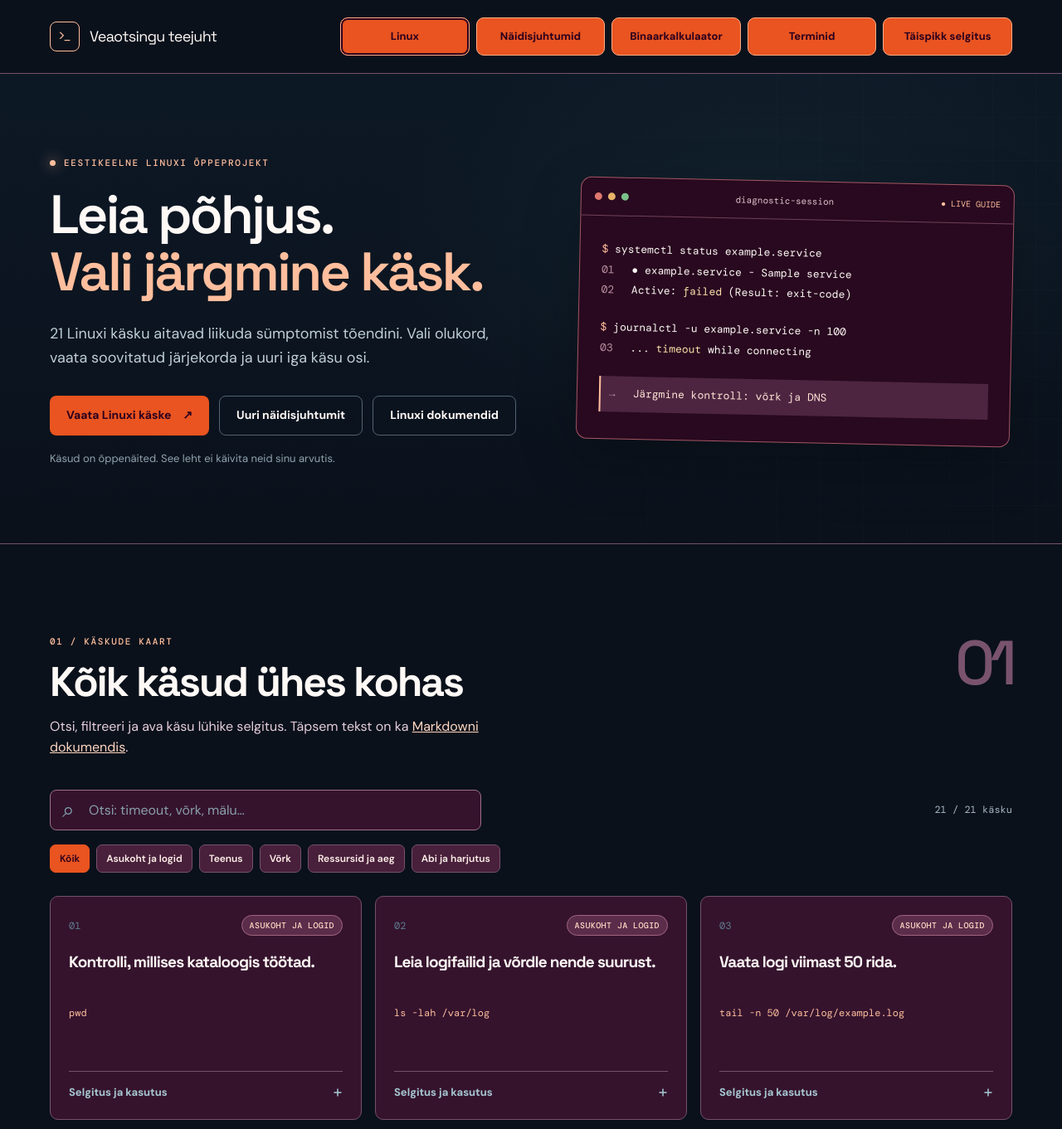
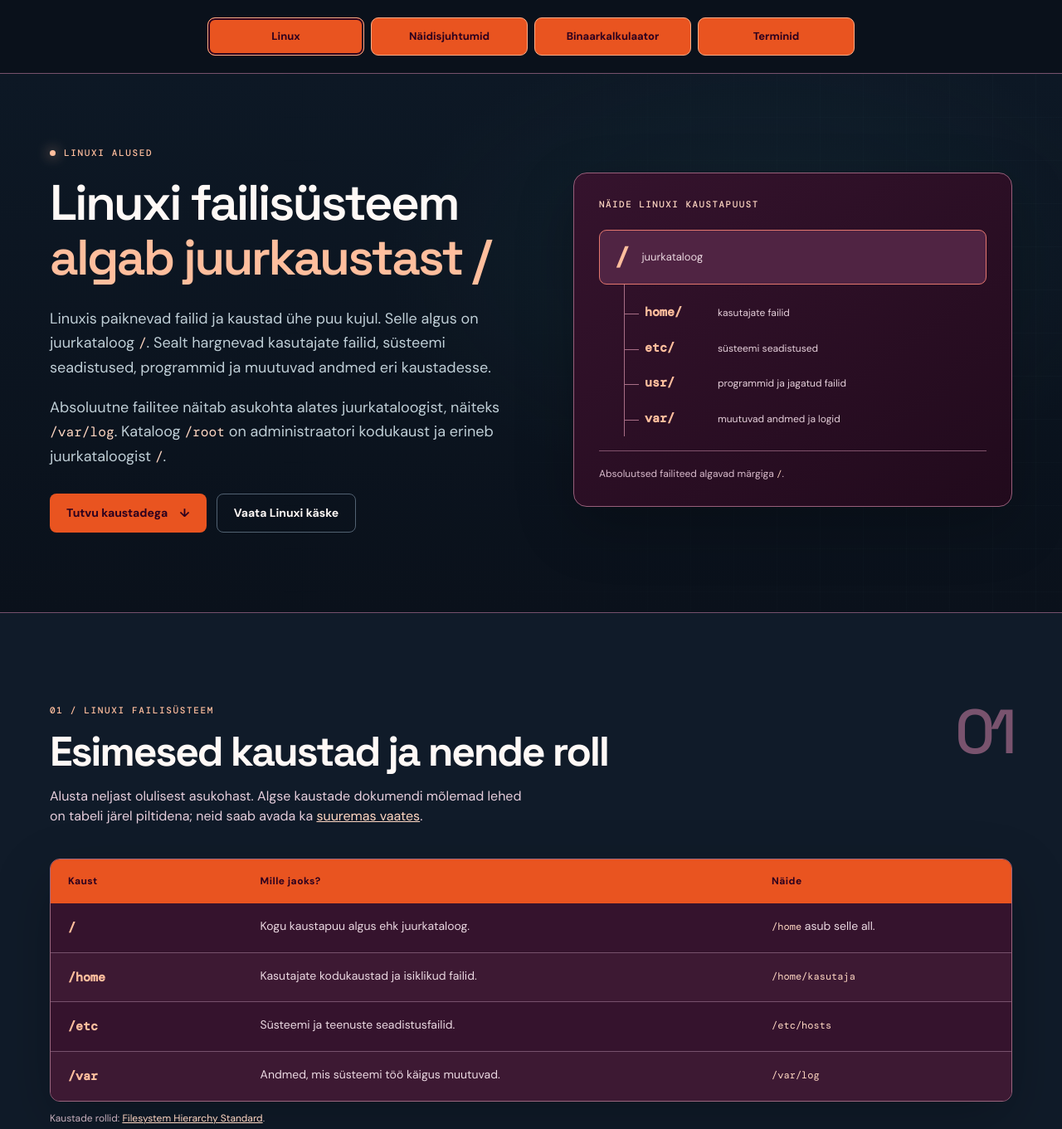
Before and after one commit to OveKre/linux-troubleshooting-tutorial, a plain HTML site: page index.html in a window 1280 px wide. Shown: the top 1361 px of the page at 83% size. Drawn offline with nearby package versions, Linux system fonts and the light colour scheme.

Commit message:
Tee Linuxi failisüsteemist avalehe algus

```diff
--- a/index.html
+++ b/index.html
@@ -5,8 +5,8 @@
   <meta name="viewport" content="width=device-width, initial-scale=1">
   <meta name="color-scheme" content="dark">
   <meta name="theme-color" content="#0a111b">
-  <meta name="description" content="21 Linuxi käsku ja visuaalne veaotsingu teejuht eesti keeles.">
-  <title>Veaotsingu teejuht</title>
+  <meta name="description" content="Linuxi failisüsteemi sissejuhatus, kaustade ülevaade ja praktilised käsud eesti keeles.">
+  <title>Linux</title>
   <link rel="stylesheet" href="styles.css">
   <script src="navigation.js" defer></script>
   <script src="app.js" defer></script>
@@ -16,37 +16,65 @@
   <a class="skip-link" href="#main">Liigu sisu juurde</a>
   <header class="site-header">
     <div class="shell header-inner">
-      <a class="brand" href="index.html" aria-label="Veaotsingu teejuht, avalehele"><span class="brand-mark">&gt;_</span><span>Veaotsingu teejuht</span></a>
       <nav aria-label="Peamenüü">
-        <button type="button" class="nav-item" data-nav-target="#kasud" aria-current="page">Linux</button>
+        <button type="button" class="nav-item" data-nav-target="#top" aria-current="page">Linux</button>
         <a class="nav-item" href="#juhtumid">Näidisjuhtumid</a>
         <a class="nav-item" href="vorgu-alused.html#kalkulaator">Binaarkalkulaator</a>
         <a class="nav-item" href="vorgu-alused.html#terminid">Terminid</a>
-        <a class="nav-item" href="docs/kasud.md">Täispikk selgitus</a>
       </nav>
     </div>
   </header>
 
   <main id="main">
-    <section class="hero" id="top" aria-labelledby="hero-title">
+    <section class="hero filesystem-hero" id="top" aria-labelledby="hero-title">
       <div class="shell hero-grid">
         <div>
-          <p class="eyebrow"><span class="status-dot"></span> Eestikeelne Linuxi õppeprojekt</p>
-          <h1 id="hero-title">Leia põhjus.<br><em>Vali järgmine käsk.</em></h1>
-          <p class="hero-copy">21 Linuxi käsku aitavad liikuda sümptomist tõendini. Vali olukord, vaata soovitatud järjekorda ja uuri iga käsu osi.</p>
-          <div class="hero-actions"><a class="button primary" href="#kasud">Vaata Linuxi käske <span aria-hidden="true">↗</span></a><a class="button secondary" href="#juhtumid">Uuri näidisjuhtumit</a><a class="button secondary" href="#linuxi-dokumendid">Linuxi dokumendid</a></div>
-          <p class="hero-note">Käsud on õppenäited. See leht ei käivita neid sinu arvutis.</p>
+          <p class="eyebrow"><span class="status-dot"></span> Linuxi alused</p>
+          <h1 id="hero-title">Linuxi failisüsteem<br><em>algab juurkaustast /</em></h1>
+          <p class="hero-copy">Linuxis paiknevad failid ja kaustad ühe puu kujul. Selle algus on juurkataloog <code>/</code>. Sealt hargnevad kasutajate failid, süsteemi seadistused, programmid ja muutuvad andmed eri kaustadesse.</p>
+          <p class="hero-copy">Absoluutne failitee näitab asukohta alates juurkataloogist, näiteks <code>/var/log</code>. Kataloog <code>/root</code> on administraatori kodukaust ja erineb juurkataloogist <code>/</code>.</p>
+          <div class="hero-actions"><a class="button primary" href="#linuxi-dokumendid">Tutvu kaustadega <span aria-hidden="true">↓</span></a><a class="button secondary" href="#kasud">Vaata Linuxi käske</a></div>
         </div>
-        <div class="terminal" role="img" aria-label="Näidis terminali väljundist: teenuse olek, viimased logid ja järgmise sammu soovitus">
-          <div class="terminal-bar"><span class="lights" aria-hidden="true"><i></i><i></i><i></i></span><span>diagnostic-session</span><span class="terminal-live">● LIVE GUIDE</span></div>
-          <div class="terminal-body"><p><span class="prompt">$</span> systemctl status example.service</p><p><span class="line-no">01</span> ● example.service - Sample service</p><p><span class="line-no">02</span> Active: <span class="warn">failed</span> (Result: exit-code)</p><p class="terminal-gap"><span class="prompt">$</span> journalctl -u example.service -n 100</p><p><span class="line-no">03</span> ... <span class="warn">timeout</span> while connecting</p><p class="terminal-tip"><span class="line-no">→</span> Järgmine kontroll: võrk ja DNS</p></div>
+        <figure class="filesystem-tree" aria-labelledby="filesystem-tree-title">
+          <figcaption id="filesystem-tree-title">Näide Linuxi kaustapuust</figcaption>
+          <div class="tree-root"><code>/</code><span>juurkataloog</span></div>
+          <ul>
+            <li><code>home/</code><span>kasutajate failid</span></li>
+            <li><code>etc/</code><span>süsteemi seadistused</span></li>
+            <li><code>usr/</code><span>programmid ja jagatud failid</span></li>
+            <li><code>var/</code><span>muutuvad andmed ja logid</span></li>
+          </ul>
+          <p>Absoluutsed failiteed algavad märgiga <code>/</code>.</p>
+        </figure>
+      </div>
+    </section>
+
+    <section class="section linux-docs-section" id="linuxi-dokumendid" aria-labelledby="linux-docs-title">
+      <div class="shell">
+        <div class="section-heading"><div><p class="eyebrow">01 / Linuxi failisüsteem</p><h2 id="linux-docs-title">Esimesed kaustad ja nende roll</h2><p>Alusta neljast olulisest asukohast. Algse kaustade dokumendi mõlemad lehed on tabeli järel piltidena; neid saab avada ka <a href="failisysteem.html">suuremas vaates</a>.</p></div><span class="section-number" aria-hidden="true">01</span></div>
+        <div class="filesystem-table-wrap" role="region" tabindex="0" aria-label="Linuxi kaustade esmane tabel, kitsal ekraanil keritav">
+          <table class="filesystem-table">
+            <thead><tr><th scope="col">Kaust</th><th scope="col">Mille jaoks?</th><th scope="col">Näide</th></tr></thead>
+            <tbody>
+              <tr><th scope="row"><code>/</code></th><td>Kogu kaustapuu algus ehk juurkataloog.</td><td><code>/home</code> asub selle all.</td></tr>
+              <tr><th scope="row"><code>/home</code></th><td>Kasutajate kodukaustad ja isiklikud failid.</td><td><code>/home/kasutaja</code></td></tr>
+              <tr><th scope="row"><code>/etc</code></th><td>Süsteemi ja teenuste seadistusfailid.</td><td><code>/etc/hosts</code></td></tr>
+              <tr><th scope="row"><code>/var</code></th><td>Andmed, mis süsteemi töö käigus muutuvad.</td><td><code>/var/log</code></td></tr>
+            </tbody>
+          </table>
+        </div>
+        <p class="filesystem-table-source">Kaustade rollid: <a href="https://specifications.freedesktop.org/fhs/latest/rootRequirements.html">Filesystem Hierarchy Standard</a>.</p>
+        <h3 class="filesystem-docs-subtitle">Algne kaustade dokument</h3>
+        <div class="linux-docs-grid">
+          <a href="failisysteem.html#leht-1"><img src="assets/linux-kaustad-1.png" width="1241" height="1754" loading="lazy" alt="Linuxi kaustade selgituste esimene leht"><span>Linuxi kaustad · leht 1</span></a>
+          <a href="failisysteem.html#leht-2"><img src="assets/linux-kaustad-2.png" width="1241" height="1754" loading="lazy" alt="Linuxi kaustade selgituste teine leht"><span>Linuxi kaustad · leht 2</span></a>
         </div>
       </div>
     </section>
 
     <section class="section commands-section" id="kasud" aria-labelledby="commands-title">
       <div class="shell">
-        <div class="section-heading"><div><p class="eyebrow">01 / Käskude kaart</p><h2 id="commands-title">Kõik käsud ühes kohas</h2><p>Otsi, filtreeri ja ava käsu lühike selgitus. Täpsem tekst on ka <a href="docs/kasud.md">Markdowni dokumendis</a>.</p></div><span class="section-number" aria-hidden="true">01</span></div>
+        <div class="section-heading"><div><p class="eyebrow">02 / Käskude kaart</p><h2 id="commands-title">Kõik käsud ühes kohas</h2><p>Otsi, filtreeri ja ava Linuxi käsu selgitus ning kasutusnäide.</p></div><span class="section-number" aria-hidden="true">02</span></div>
         <div class="toolbar"><label class="search-wrap"><span class="search-icon" aria-hidden="true">⌕</span><span class="sr-only">Otsi käsku või märksõna</span><input id="search" type="search" placeholder="Otsi: timeout, võrk, mälu…" autocomplete="off"></label><span id="result-count" role="status"></span></div>
         <div class="filters" id="filters" role="group" aria-label="Filtreeri teema järgi"></div>
         <div class="command-grid" id="command-grid"></div>
@@ -64,7 +92,7 @@
 
     <section class="section cases-section" id="juhtumid" aria-labelledby="cases-title">
       <div class="shell">
-        <div class="section-heading"><div><p class="eyebrow">02 / Näidisjuhtumid</p><h2 id="cases-title">Logist juurpõhjuseni</h2><p>Vali pakiautomaadi tõrge. Loe vealogi ning ava ükshaaval käsu näidisväljund, et näha, kuidas järgmise kontrollini jõuda.</p></div><span class="section-number" aria-hidden="true">02</span></div>
+        <div class="section-heading"><div><p class="eyebrow">03 / Näidisjuhtumid</p><h2 id="cases-title">Logist juurpõhjuseni</h2><p>Vali pakiautomaadi tõrge. Loe vealogi ning ava ükshaaval käsu näidisväljund, et näha, kuidas järgmise kontrollini jõuda.</p></div><span class="section-number" aria-hidden="true">03</span></div>
         <p class="case-disclaimer">Kõik logid, aadressid, teenusenimed ja väljundid on väljamõeldud õppematerjal. Nupp „Kuva näidisväljund“ ei käivita käsku.</p>
         <div class="case-options" id="case-options" role="group" aria-label="Vali pakiautomaadi näidisjuhtum"></div>
         <div class="case-story" id="case-story">
@@ -77,7 +105,7 @@
 
     <section class="section journey-section" id="teekond" aria-labelledby="journey-title">
       <div class="shell">
-        <div class="section-heading"><div><p class="eyebrow">03 / Veaotsingu teekond</p><h2 id="journey-title">Mis on sümptom?</h2><p>Vali kõige lähem olukord. Iga samm näitab, mida kontrollida ja millise käsuga alustada.</p></div><span class="section-number" aria-hidden="true">03</span></div>
+        <div class="section-heading"><div><p class="eyebrow">04 / Veaotsingu teekond</p><h2 id="journey-title">Mis on sümptom?</h2><p>Vali kõige lähem olukord. Iga samm näitab, mida kontrollida ja millise käsuga alustada.</p></div><span class="section-number" aria-hidden="true">04</span></div>
         <div class="scenario-tabs" id="scenario-tabs" role="tablist" aria-label="Veaotsingu olukord"></div>
         <div class="journey-layout" id="journey-panel" role="tabpanel">
           <div class="journey-steps"><p class="mini-label">SOOVITATUD JÄRJEKORD</p><p class="journey-intro" id="journey-intro"></p><ol id="journey-list"></ol></div>
@@ -88,19 +116,9 @@
     </section>
 
 
-
-    <section class="section linux-docs-section" id="linuxi-dokumendid" aria-labelledby="linux-docs-title">
-      <div class="shell">
-        <div class="section-heading"><div><p class="eyebrow">04 / Linuxi dokumendid</p><h2 id="linux-docs-title">Linuxi failisüsteem</h2><p>Vaata sinu algse dokumendi mõlemat lehte. Ava <a href="failisysteem.html">suurem pildivaade</a> või <a href="assets/linux-kaustad-selgitused.pdf">algne PDF</a>.</p></div><span class="section-number" aria-hidden="true">04</span></div>
-        <div class="linux-docs-grid">
-          <a href="failisysteem.html#leht-1"><img src="assets/linux-kaustad-1.png" width="1241" height="1754" loading="lazy" alt="Linuxi kaustade selgituste esimene leht"><span>Linuxi kaustad · leht 1</span></a>
-          <a href="failisysteem.html#leht-2"><img src="assets/linux-kaustad-2.png" width="1241" height="1754" loading="lazy" alt="Linuxi kaustade selgituste teine leht"><span>Linuxi kaustad · leht 2</span></a>
-        </div>
-      </div>
-    </section>
   </main>
 
-  <footer class="site-footer"><div class="shell footer-inner"><span><span class="brand-mark">&gt;_</span> Veaotsingu teejuht</span><span>Õppimiseks loodud näited · <a href="docs/kasud.md">Loe täielikku selgitust</a></span></div></footer>
+  <footer class="site-footer"><div class="shell footer-inner"><span><span class="brand-mark">&gt;_</span> Linux</span><span>Failisüsteem · Linuxi käsud · näidisjuhtumid</span></div></footer>
   <div class="toast" id="toast" role="status" aria-live="polite"></div>
 </body>
 </html>
--- a/styles.css
+++ b/styles.css
@@ -144,3 +144,42 @@ body{background:var(--bg)}
 .practice-list li+li{border-top:1px solid #76516c}
 .practice-list span{color:#e6cedc;font-size:14px}
 @media(max-width:700px){.practice-list li{grid-template-columns:1fr;gap:5px}.linux-practice{padding:20px}}
+
+/* Linux home: one clear navigation row and a filesystem-first introduction. */
+.site-header .header-inner{justify-content:center}
+.site-header nav{grid-template-columns:repeat(4,minmax(0,1fr));width:min(780px,100%)}
+.filesystem-hero{padding:88px 0 96px}
+.filesystem-hero .hero-grid{grid-template-columns:1.04fr .96fr;gap:58px}
+.filesystem-hero h1{font-size:clamp(42px,4.7vw,68px);line-height:1.1}
+.filesystem-hero .hero-copy{margin-bottom:18px}
+.filesystem-hero .hero-actions{margin-top:29px}
+.filesystem-hero code{color:#ffd7c2;font-family:'DM Mono',monospace;font-size:.9em}
+.filesystem-tree{margin:0;padding:30px;border:1px solid #985f7a;border-radius:16px;background:linear-gradient(145deg,#35132d,#210a1c);box-shadow:var(--shadow)}
+.filesystem-tree figcaption{color:#ffd7c2;font:500 11px 'DM Mono',monospace;letter-spacing:.13em;text-transform:uppercase;margin-bottom:24px}
+.tree-root{display:flex;align-items:center;gap:15px;padding:13px 18px;border:1px solid #e4776e;border-radius:9px;background:#502443}
+.tree-root code{font:700 29px 'DM Mono',monospace;color:#ffbe9d}
+.tree-root span{color:#ead7df;font-size:13px}
+.filesystem-tree ul{list-style:none;border-left:1px solid #a86e86;margin:0 0 0 30px;padding:12px 0 0 24px}
+.filesystem-tree li{position:relative;display:flex;align-items:baseline;gap:14px;padding:11px 0;color:#e5cfda}
+.filesystem-tree li:before{content:'';position:absolute;left:-24px;top:23px;width:17px;border-top:1px solid #a86e86}
+.filesystem-tree li code{min-width:74px;font:600 15px 'DM Mono',monospace;color:#ffbe9d}
+.filesystem-tree li span{font-size:12px}
+.filesystem-tree p{border-top:1px solid #80516b;color:#d8bacb;font-size:12px;margin:17px 0 0;padding-top:18px}
+.filesystem-table-wrap{overflow-x:auto;border:1px solid #99667e;border-radius:12px;background:#35132d;box-shadow:var(--shadow)}
+.filesystem-table{width:100%;min-width:680px;border-collapse:collapse;text-align:left}
+.filesystem-table thead{background:#E95420;color:#2c001e}
+.filesystem-table th,.filesystem-table td{padding:17px 21px;vertical-align:top}
+.filesystem-table thead th{font-size:12px;letter-spacing:.04em}
+.filesystem-table tbody tr+tr{border-top:1px solid #76516c}
+.filesystem-table tbody tr:nth-child(even){background:#3d1933}
+.filesystem-table tbody th{width:20%;white-space:nowrap}
+.filesystem-table tbody th code{color:#ffbe9d;font:600 15px 'DM Mono',monospace}
+.filesystem-table tbody td{color:#ead8e1;font-size:14px}
+.filesystem-table tbody td code{color:#ffd7c2;font:12px 'DM Mono',monospace}
+.filesystem-table-source{color:#c6aebb;font-size:12px;margin:11px 0 42px}
+.filesystem-table-source a{color:#ffd7c2}
+.filesystem-docs-subtitle{font-size:24px;margin:0 0 18px}
+@media(max-width:1080px){.site-header .header-inner{flex-direction:row;align-items:center}}
+@media(max-width:800px){.filesystem-hero .hero-grid{grid-template-columns:1fr;gap:35px}.filesystem-tree{max-width:650px}}
+@media(max-width:700px){.site-header nav{grid-template-columns:repeat(2,minmax(0,1fr))}.filesystem-hero{padding:60px 0 70px}}
+@media(max-width:460px){.filesystem-tree{padding:20px}.filesystem-tree li{gap:8px}.filesystem-tree li code{min-width:65px;font-size:13px}}
```
Also changed, not shown: failisysteem.html (+3 -5 lines), vorgu-alused.html (+5 -9 lines), vpn-konspekt.html (+3 -5 lines), README.md.
